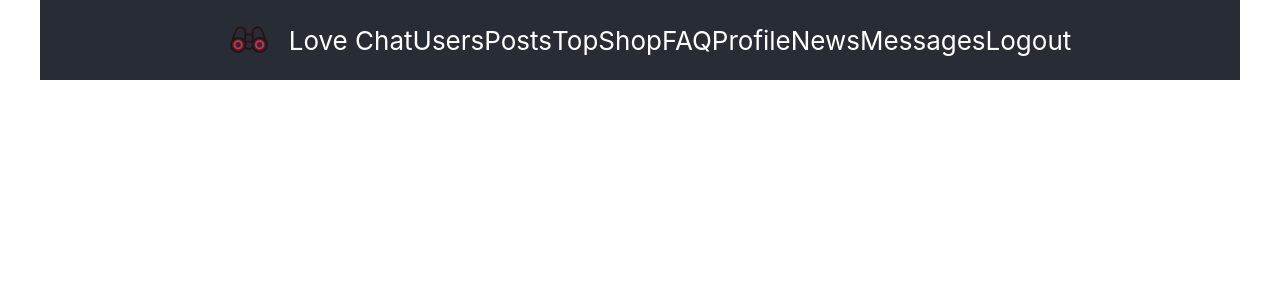
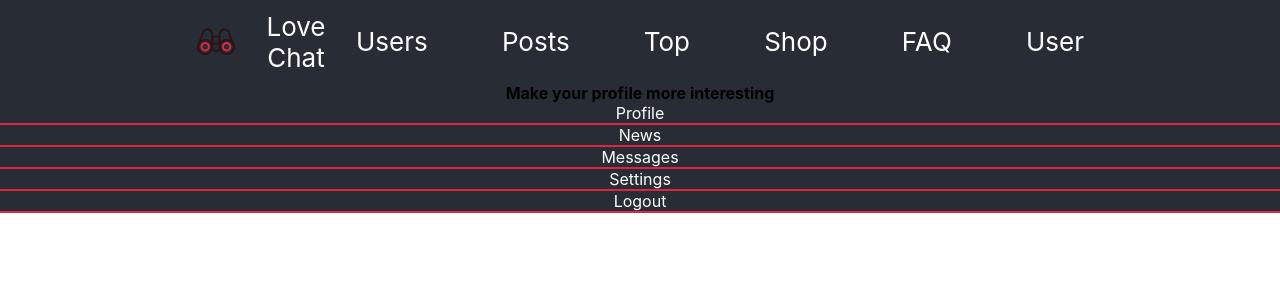
Before and after one commit to Alonasa/love-chat, a React (Create React App) app: page / in a window 1280 px wide. Shown: the top 300 px of the page. Built offline with nearby package versions, Linux system fonts and the light colour scheme.

Commit message:
added profile section and some fixes

```diff
--- a/src/App.scss
+++ b/src/App.scss
@@ -1,14 +1,14 @@
 .App {
+  min-height: 100vh;
   text-align: center;
-  min-height: 100vh;
 }
 
 .App-container {
-  width: 1200px;
   margin: 0 auto;
 }
 
 .App-main {
+  width: 160px;
   display: flex;
   align-items: center;
 }
@@ -20,7 +20,7 @@
 
 @media (prefers-reduced-motion: no-preference) {
   .App-logo {
-      animation: scale-up-center 2s steps(10, start) infinite both;
+      animation: Scale-up-center 2s steps(10, start) infinite both;
   }
 }
 
@@ -47,7 +47,7 @@
   }
 }
 
-@keyframes scale-up-center {
+@keyframes Scale-up-center {
   0% {
     transform: scale(0.5);
   }
--- a/src/App.tsx
+++ b/src/App.tsx
@@ -2,6 +2,8 @@ import React from 'react';
 import logo from './logo.svg';
 import './App.scss';
 import {Nav} from './components/Nav/Nav';
+import {Profile} from './components/User/Profile';
+
 
 function App() {
     return (
@@ -13,8 +15,12 @@ function App() {
                         <span className="App-title">Love Chat</span>
                     </a>
                     <Nav/>
-
                 </header>
+                <body>
+                    <section className="Profile-section">
+                        <Profile/>
+                    </section>
+                </body>
             </div>
         </div>
     );
--- a/src/components/Nav/Nav.scss
+++ b/src/components/Nav/Nav.scss
@@ -1,18 +1,27 @@
-.nav, .nav__menu {
+$textHover: #cee3fd;
+
+.Nav, .Nav__menu {
   display: flex;
+  flex-wrap: wrap;
+  justify-content: space-between;
 }
 
-.nav__menu {
+.Nav__menu {
   padding: 0;
-  margin: 0;
   list-style: none;
 }
 
-.nav-item {
-  display: block;
+.Nav__main {
+  width: 60vw;
+  justify-content: space-between;
 }
 
-.nav-link {
+.Nav__link {
+  padding: 20px;
   text-decoration: none;
   color: white;
 }
+
+.Nav__link:hover {
+  color: $textHover;
+}
--- a/src/components/Nav/Nav.tsx
+++ b/src/components/Nav/Nav.tsx
@@ -16,25 +16,21 @@ type ListItems = {
 }
 
 const mainMenu = [
-    {id: 0, title: 'Users', href: 'users', itemClass: 'nav-link'},
-    {id: 1, title: 'Posts', href: 'posts', itemClass: 'nav-link'},
-    {id: 2, title: 'Top', href: 'top', itemClass: 'nav-link'},
-    {id: 3, title: 'Shop', href: 'shop', itemClass: 'nav-link'},
-    {id: 4, title: 'FAQ', href: 'faq', itemClass: 'nav-link'},
+    {id: 0, title: 'Users', href: 'users', itemClass: 'Nav__link'},
+    {id: 1, title: 'Posts', href: 'posts', itemClass: 'Nav__link'},
+    {id: 2, title: 'Top', href: 'top', itemClass: 'Nav__link'},
+    {id: 3, title: 'Shop', href: 'shop', itemClass: 'Nav__link'},
+    {id: 4, title: 'FAQ', href: 'faq', itemClass: 'Nav__link'},
+    {id: 5, title: 'User', href: 'user', itemClass: 'Nav__link Nav__submenu'},
+
 ]
 
-const userMenu = [
-    {id: 0, title: 'Profile', href: 'profile', itemClass: 'nav-link'},
-    {id: 1, title: 'News', href: 'news', itemClass: 'nav-link'},
-    {id: 2, title: 'Messages', href: 'messages', itemClass: 'nav-link'},
-    {id: 3, title: 'Logout', href: 'logout', itemClass: 'nav-link'},
-]
+
 
 export const Nav = () => {
     return (
-        <nav className="nav">
-            <NavItem menuItems={mainMenu} menuName={"nav__main"}/>
-            <NavItem menuItems={userMenu} menuName={"nav__user"}/>
+        <nav className="Nav">
+            <NavItem menuItems={mainMenu} menuName={"Nav__main"}/>
         </nav>
     )
 }
--- a/src/components/Nav/NavItem/NavItem.tsx
+++ b/src/components/Nav/NavItem/NavItem.tsx
@@ -3,11 +3,12 @@ import {NavType} from '../Nav';
 
 export const NavItem = (props: NavType) => {
     return (
-            <ul className={`menu nav__menu ${props.menuName}`}>
+            <ul className={`Menu Nav__menu ${props.menuName}`}>
                 {props.menuItems.map(mt => {
                     return (
-                        <li className="nav-item">
+                        <li className="Nav-item">
                             <a key={mt.id} className={mt.itemClass} href={mt.href}>{mt.title}</a>
+
                         </li>
                     )
                 })}
--- /dev/null
+++ b/src/components/User/Profile.scss
@@ -0,0 +1,21 @@
+$pink: #de2440;
+$appDark: #282c34;
+
+.Profile {
+  background: $appDark;
+}
+
+.Profile-info {
+  margin: 0;
+}
+
+.Profile__menu {
+  margin: 0;
+  flex-direction: column;
+  top: 12vh;
+  left: 20vw;
+}
+
+.Profile__menu li {
+  border-bottom: 2px solid $pink;
+}
--- /dev/null
+++ b/src/components/User/Profile.tsx
@@ -0,0 +1,23 @@
+import React from 'react';
+import {NavItem} from '../Nav/NavItem/NavItem';
+import './Profile.scss';
+
+
+const UserMenu = [
+    {id: 0, title: 'Profile', href: 'profile', itemClass: 'Nav__link'},
+    {id: 1, title: 'News', href: 'news', itemClass: 'Nav__link'},
+    {id: 2, title: 'Messages', href: 'messages', itemClass: 'Nav__link'},
+    {id: 4, title: 'Settings', href: 'settings', itemClass: 'Nav__link'},
+    {id: 3, title: 'Logout', href: 'logout', itemClass: 'Nav__link'},
+]
+
+export const Profile = () => {
+    return (
+        <section className="Profile">
+            <h4 className="Profile-info">Make your profile more interesting</h4>
+            <div className="Container">
+                <NavItem menuItems={UserMenu} menuName={'Profile__menu'}/>
+            </div>
+        </section>
+    )
+}
```
Also changed, not shown: public/robots.txt.
